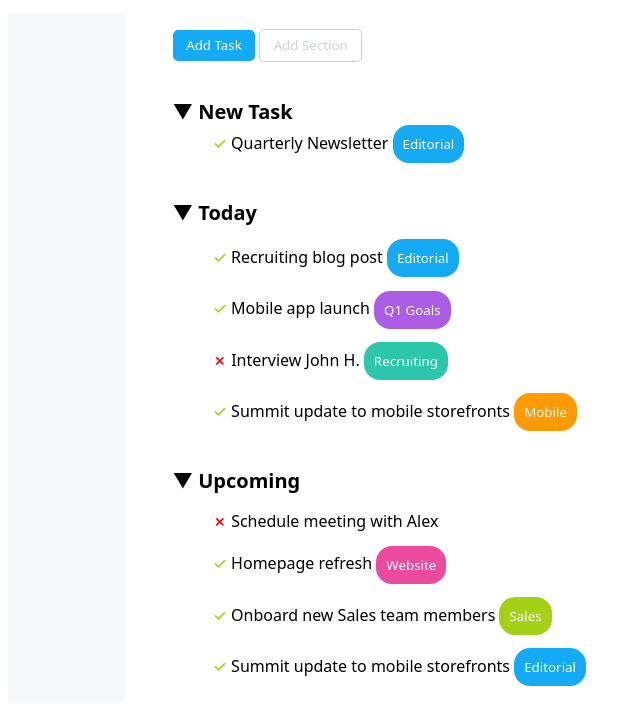
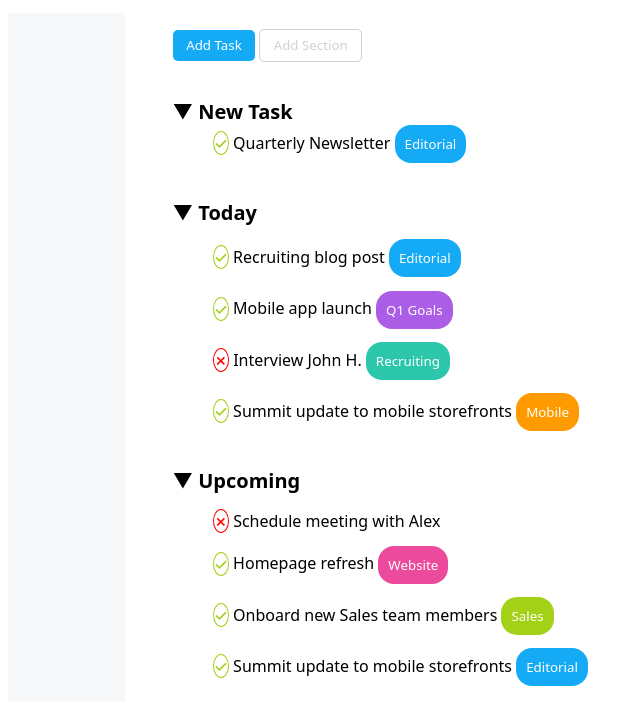
Before and after one commit to antonella1986/html-css-toboolist, a plain HTML site: page index.html in a window 1280 px wide. Shown: the part 63-788 px from the top of the page, without its empty margins (0-642 px from the left). Drawn offline with Linux system fonts and the light colour scheme.

Commit message:
circles added + design edits

```diff
--- a/index.html
+++ b/index.html
@@ -27,7 +27,7 @@
                 <span>&#x25BC; <strong>New Task</strong></span>
             </div>
             <ul class="voci">
-                <li><span class="check">&check;</span> Quarterly Newsletter <button class="blue-button">Editorial</button></li>
+                <li><span class="circle check">&check;</span> Quarterly Newsletter <button class="blue-button">Editorial</button></li>
             </ul>
         </section>
 
@@ -37,10 +37,10 @@
                 <span>&#x25BC; <strong>Today</strong></span>
             </div>
             <ul class="voci">
-                <li><span class="check">&check; </span> Recruiting blog post <button id="button2">Editorial</button></li>
-                <li><span class="check">&check; </span> Mobile app launch <button id="button3">Q1 Goals</button></li>
-                <li><span class="cross">&cross; </span> Interview John H. <button id="button4">Recruiting</button></li>
-                <li><span class="check">&check; </span> Summit update to mobile storefronts <button id="button5">Mobile</button></li>
+                <li><span class="circle check">&check;</span> Recruiting blog post <button id="button2">Editorial</button></li>
+                <li><span class="circle check">&check;</span> Mobile app launch <button id="button3">Q1 Goals</button></li>
+                <li><span class="circle cross">&cross;</span> Interview John H. <button id="button4">Recruiting</button></li>
+                <li><span class="circle check">&check;</span> Summit update to mobile storefronts <button id="button5">Mobile</button></li>
             </ul>
         </section>
 
@@ -50,10 +50,10 @@
                 <span>&#x25BC; <strong>Upcoming</strong></span>
             </div>
             <ul class="voci">
-                <li id="emarginato"><span class="cross">&cross; </span>Schedule meeting with Alex</li>
-                <li><span class="check">&check; </span> Homepage refresh <button id="button6">Website</button></li>
-                <li><span class="check">&check; </span> Onboard new Sales team members <button id="button7">Sales</button></li>
-                <li><span class="check">&check; </span> Summit update to mobile storefronts <button class="blue-button">Editorial</button></li>
+                <li id="emarginato"><span class="circle cross">&cross;</span> Schedule meeting with Alex</li>
+                <li><span class="circle check">&check;</span> Homepage refresh <button id="button6">Website</button></li>
+                <li><span class="circle check">&check;</span> Onboard new Sales team members <button id="button7">Sales</button></li>
+                <li><span class="circle check">&check;</span> Summit update to mobile storefronts <button class="blue-button">Editorial</button></li>
             </ul>
         </section>
     </main>
--- a/style.css
+++ b/style.css
@@ -43,6 +43,11 @@ header{
     color: white;
     font-weight: 500;
     border: none;
+
+    &:hover {
+        background-color: darkblue;
+        cursor: pointer;
+    }
 }
 
 #add-section{
@@ -56,6 +61,12 @@ header{
     font-weight: 500;
     border-color: #CCD2D6;
     border: 1px solid;
+
+    &:hover {
+        background-color: darkblue;
+        cursor: pointer;
+        color: white;
+    }
 }
 
 .titles{
@@ -151,8 +162,14 @@ header{
 
 .check{
     color: #A3D116;
+}
+
+.circle{
     width: 20px;
     height: 20px;
+    border: 1px solid;
+    border-radius: 50%;
+    text-align: center;
 
 }
 
```
